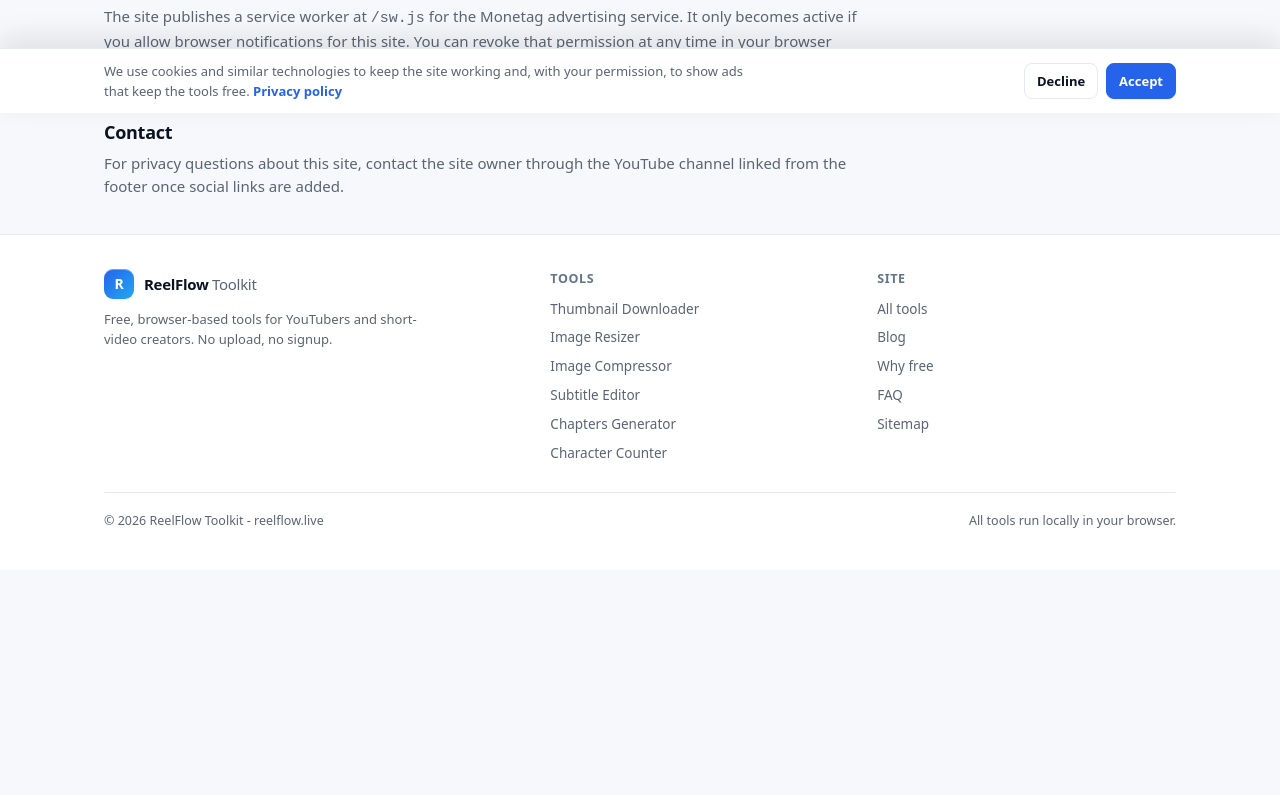
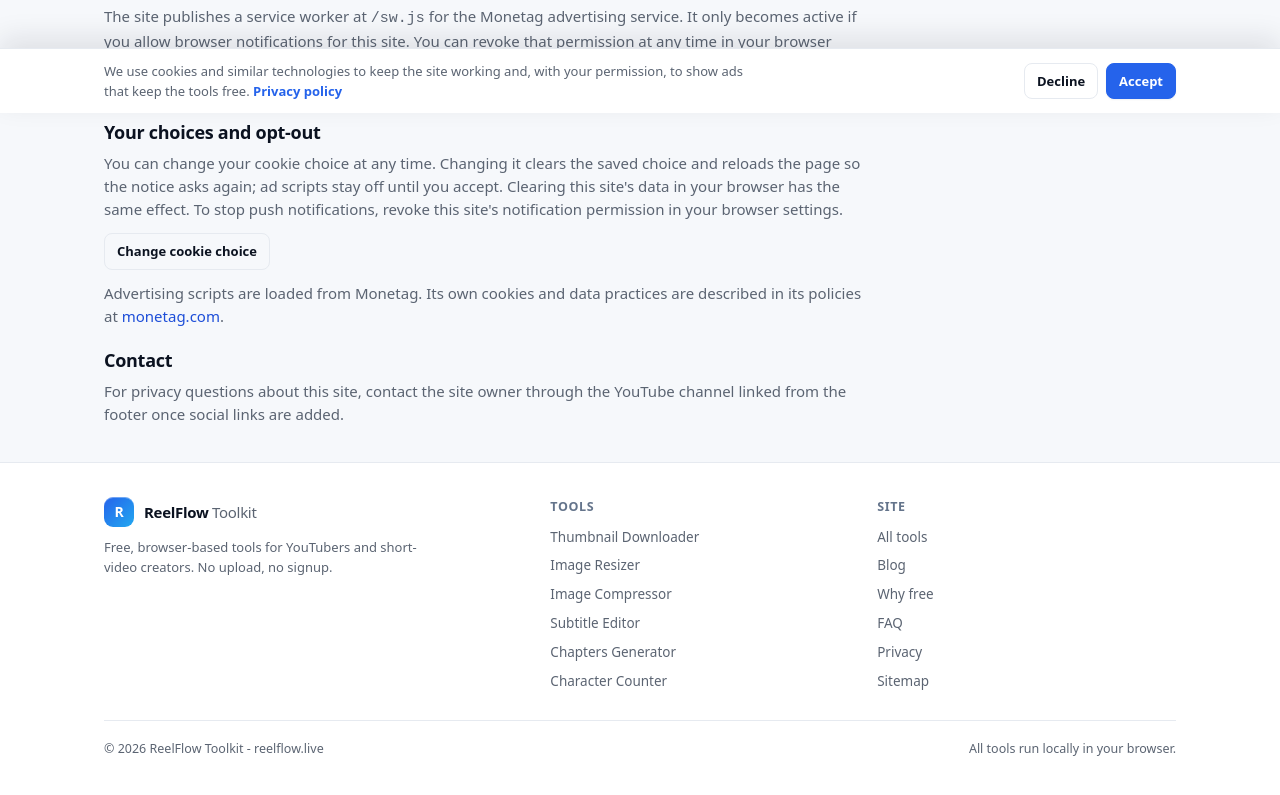
Before and after one commit to kamran31367-art/reelflowlive, an Eleventy site: page src/privacy.njk in a window 1280 px wide. Shown: the part 687-1482 px from the top of the page. Before the commit the page ends 1341 px from the top, so only its background shows below. Built offline with nearby package versions, Linux system fonts and the light colour scheme; Eleventy itself is replaced by a stand-in of ours; files that its build step writes are made by us from their sources.

Commit message:
Make the advertised opt-out real before ads go fully live
Monetag's publisher terms require a public privacy policy that tells
visitors how to withdraw consent, so the policy now has a choices
section, changes are readable from the footer, and the on-page button
clears the stored choice and reloads so the notice can be declined.

```diff
--- a/src/_data/site.json
+++ b/src/_data/site.json
@@ -20,6 +20,7 @@
     { "label": "Blog", "href": "/blog/" },
     { "label": "Why free", "href": "/#why" },
     { "label": "FAQ", "href": "/#faq" },
+    { "label": "Privacy", "href": "/privacy/" },
     { "label": "Sitemap", "href": "/sitemap.xml" }
   ],
   "socials": [],
--- a/src/assets/js/app.js
+++ b/src/assets/js/app.js
@@ -85,4 +85,14 @@
       document.body.classList.add('has-consent');
     }
   }
+
+  /* Opt-out door on the privacy page. The choice cannot be undone mid-page
+     because the ad script is already running, so clear it and reload. */
+  Array.prototype.forEach.call(document.querySelectorAll('[data-consent-reset]'), function (el) {
+    el.hidden = false;
+    el.addEventListener('click', function () {
+      try { localStorage.removeItem(STORAGE_KEY); } catch (err) { /* blocked storage */ }
+      window.location.reload();
+    });
+  });
 })();
--- a/src/privacy.njk
+++ b/src/privacy.njk
@@ -30,6 +30,11 @@ mainClass: wrap
   <h2>Push notifications</h2>
   <p>The site publishes a service worker at <code>/sw.js</code> for the Monetag advertising service. It only becomes active if you allow browser notifications for this site. You can revoke that permission at any time in your browser settings, or remove it by clearing this site's data. Push notifications are separate from the cookie notice, and your files are never sent through them.</p>
 
+  <h2>Your choices and opt-out</h2>
+  <p>You can change your cookie choice at any time. Changing it clears the saved choice and reloads the page so the notice asks again; ad scripts stay off until you accept. Clearing this site's data in your browser has the same effect. To stop push notifications, revoke this site's notification permission in your browser settings.</p>
+  <p><button class="btn btn-sm btn-ghost" type="button" data-consent-reset hidden>Change cookie choice</button></p>
+  <p>Advertising scripts are loaded from Monetag. Its own cookies and data practices are described in its policies at <a href="https://monetag.com/" rel="noopener" target="_blank">monetag.com</a>.</p>
+
   <h2>Contact</h2>
   <p>For privacy questions about this site, contact the site owner through the YouTube channel linked from the footer once social links are added.</p>
 </section>
```
Also changed, not shown: tests/check-links.mjs (+4 -0 lines), README.md.
